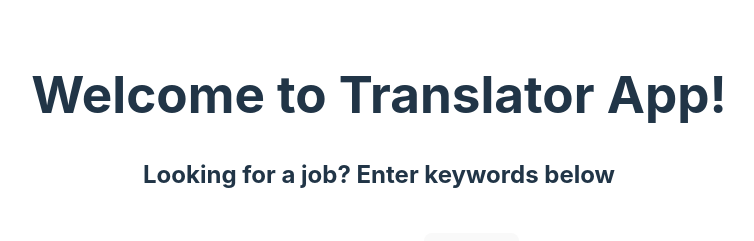
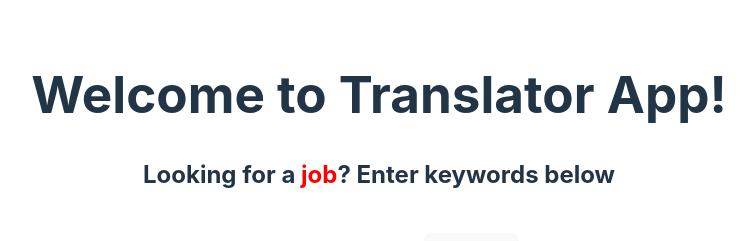
Before and after one commit to DatboiJoseG/Essential_Innovations_LLC_problem, a React (Vite) app in the folder Front_end/: page / in a window 1280 px wide. Shown: the top 241 px of the page, without its empty margins (261-1015 px from the left). Built offline with nearby package versions, Linux system fonts and the light colour scheme.

Commit message:
Testing style changes for Landing Page

```diff
--- a/Front_end/src/LandingPage.css
+++ b/Front_end/src/LandingPage.css
@@ -4,6 +4,11 @@
     align-items: center;
     height: 100vh;
     justify-content: flex-start;
+}
+
+.Job_word {
+    font-weight: bold;
+    color: red;
 }
 
 .prompts {
--- a/Front_end/src/LandingPage.jsx
+++ b/Front_end/src/LandingPage.jsx
@@ -25,7 +25,7 @@ export default function LandingPage() {
         <div className="landing-page">
             <div className="prompts">
                 <h1>Welcome to Translator App!</h1>
-                <h2>Looking for a job? Enter keywords below</h2>
+                <h2>Looking for a <a className ="Job_word" target='_blank' href='https://www.linkedin.com/?trk=Officekey'>job</a>? Enter keywords below</h2>
             </div>
             <div className="search-bar-container">
                 <SearchBar onSearch={handleSearch} />
```
